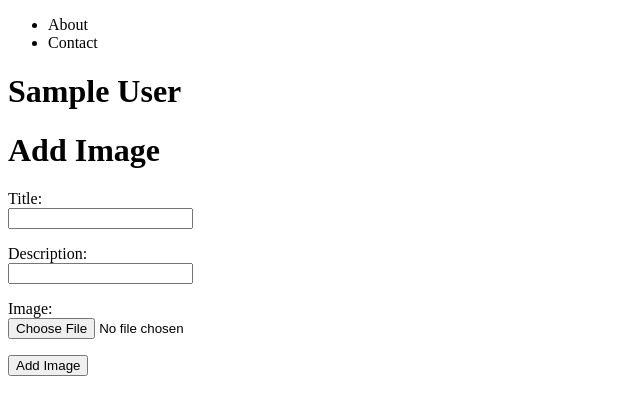
After one commit to mcgeorgiev/visual-portfolio, a Flask app: page /add in a window 1280 px wide. The commit adds this page. Shown: the top 415 px of the page, without its empty margins (0-640 px from the left). Run offline with Flask 2, Linux system fonts and the light colour scheme; a user stored in the database is signed in; tables that the repository leaves empty hold one stand-in row (values such as "Sample post"); some libraries are stand-ins or nearby versions.

Commit message:
added a bunch of stuff

```diff
--- a/app/__init__.py
+++ b/app/__init__.py
@@ -10,5 +10,5 @@ login_manager.init_app(app)
 login_manager.login_view = 'login'
 
 
-# avoids circular importsy
+# avoids circular import
 from app import views, models
--- /dev/null
+++ b/app/forms.py
@@ -0,0 +1,9 @@
+from flask_wtf import Form
+from wtforms import StringField, BooleanField, SubmitField, PasswordField, TextAreaField, FileField
+from wtforms.validators import DataRequired, Email, Length, EqualTo
+
+class AddForm(Form):
+    title = StringField('Title', validators=[DataRequired(), Length(1, 128)])
+    description = StringField('Description', validators=[DataRequired(), Length(1, 128)])
+    picture = FileField()
+    submit = SubmitField('Add Image')
--- /dev/null
+++ b/app/templates/add.html
@@ -0,0 +1,19 @@
+{% extends "base.html" %}
+{% block content %}
+    <div class="page-header">
+        <h1>Add Image</h1>
+    </div>
+
+    <form action="" method="post" name="add" enctype="multipart/form-data">
+        {{ add_form.hidden_tag() }}
+        <p>Title:<br>
+            {{ add_form.title }}</p>
+        <p>Description:<br>
+            {{ add_form.description }}</p>
+        <p>Image:<br>
+            {{ add_form.picture }}</p>
+
+        <p>{{ add_form.submit }}</p>
+
+    </form>
+{% endblock %}
--- a/app/templates/index.html
+++ b/app/templates/index.html
@@ -3,7 +3,7 @@
 
     {% for image in data.images %}
     <div class="image-container">
-         <img src="static/{{ image.url }}" alt="Avatar" class="image">
+         <img src="static/{{ image.url }}" alt="thumbnail" class="image">
           <div class="overlay">
             <div class="label">{{ image.title }}</div>
           </div>
--- a/app/views.py
+++ b/app/views.py
@@ -1,7 +1,10 @@
-from flask import render_template
+from flask import render_template, redirect, flash, url_for
 from app import app, db
 from app.models import User, Image
 import re
+from app.forms import AddForm
+from werkzeug.utils import secure_filename
+
 
 _punct_re = re.compile(r'[\t !"#$%&\'()*\-/<=>?@\[\\\]^_`{|},.]+')
 
@@ -23,15 +26,53 @@ def index():
     return render_template('index.html', data=data)
 
 
-@app.route('/work/<title_slug>')
+@app.route('/add', methods=['GET', 'POST'])
+def add_image():
+    data = {}
+    owner = User.query.first()
+    data["name"] = owner.name
+
+    form = AddForm()
+    if form.validate_on_submit():
+        print "YAY!"
+        picture = secure_filename(form.picture.file.filename)
+
+
+    # if add_form.submit.data:
+    #     if edit_form.about.data.strip():
+    #          user = g.user
+    #          user.about = edit_form.about.data
+    #          db.session.add(user)
+    #          db.session.commit()
+    # elif edit_form.picture_submit.data:
+    #     file = edit_form.picture.data
+    #     if file.filename == '':
+    #         flash('No selected file')
+    #         return redirect(request.url)
+    #
+    #     if file and allowed_file(file.filename):
+    #         filename = secure_filename(file.filename)
+    #         file.save(app.config["BASEDIR"] + app.config['UPLOAD_FOLDER'] + "/" + filename)
+    #         return redirect(url_for('uploaded_file', filename=filename))
+
+    return render_template("add.html",
+                            add_form=form, data=data)
+
+
+@app.route('/<title_slug>')
 def image(title_slug):
+    data = {}
+    owner = User.query.first()
+    data["name"] = owner.name
     image = Image.query.filter_by(slug=title_slug).first()
     if image == None:
         flash('Incorrect URL')
         return redirect(url_for('index'))
-
+    data["title"] = image.title
+    data["description"] = image.description
+    data["url"] = image.url
     return render_template('image.html',
-                           image=image)
+                           data=data)
 
 
 def slugify(text, delim=u'-'):
```
Also changed, not shown: app/templates/image.html (+7 -2 lines).
